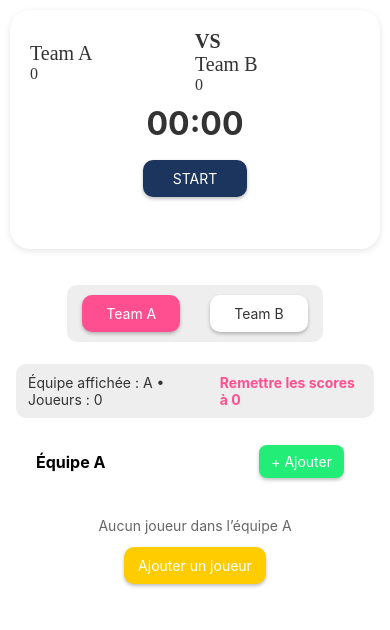
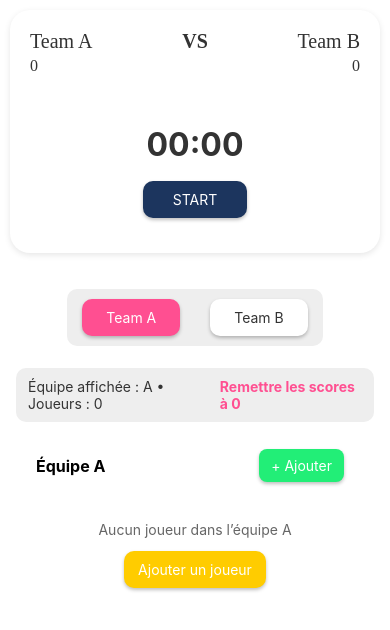
Before and after one commit to MognedahoMouhamadi/BasketScore-, a React Native app: screen /Home in a window 390 px wide. Shown: the top 630 px of the page. Built offline with nearby package versions, Linux system fonts and the light colour scheme; what react-native-worklets would draw is missing.

Commit message:
Ajout du score des équipes
- plus qu'à lier avec le score des joueurs et c'est bon

- tout ce qui est style on verra au moment venu

```diff
--- a/src/components/organisms/Header.tsx
+++ b/src/components/organisms/Header.tsx
@@ -1,73 +1,64 @@
 import React from 'react';
-import { View, StyleSheet, TouchableOpacity } from 'react-native';
+import { View, StyleSheet } from 'react-native';
 import { useTheme } from '../../theme/ThemeProvider';
 import { Text } from '../atoms/text';
-import { Icon } from '../atoms/Icon';
-import { useNavigation } from '@react-navigation/native';
-import { Button } from '../atoms/button';
 import Chrono from '../molecules/chrono';
-import SwitchTeam from '../molecules/useTeam';
-
 
 type HeaderProps = {
   title: string;
   showBack?: boolean;
+  // score?: number; // si tu veux des scores dynamiques, passe-les en props séparées
   scoreA?: number;
   scoreB?: number;
 };
 
 export default function Header({ title, showBack = false, scoreA = 0, scoreB = 0 }: HeaderProps) {
   const { colors } = useTheme();
-  const navigation = useNavigation();
   const TeamA = 'Team A';
   const TeamB = 'Team B';
 
+  return (
+    <View style={[styles.container, { backgroundColor: colors.primary }]}>
+      {/* Ligne équipes */}
+      <View style={styles.teamRow}>
+        {/* Colonne gauche */}
+        <View style={styles.colLeft}>
+          <Text variant="title" style={{ color: colors.text }}>{TeamA}</Text>
+          <Text style={{ color: colors.text }}>{scoreA}</Text>
 
-  return (
-    <View style={{ flex: 1, ...styles.container, backgroundColor: colors.primary }}>
+          {/* je veux ajouter une image ici plus tard */}
+          <View style={{ height: 24, borderRadius: 12, backgroundColor: colors.rose }} />
+          {/* <Image source={require('../../assets/teamA.png')} style={{ width: 24, height: 24 }} /> */}
+        </View>
 
-      <View style={styles.team}>
+        {/* Colonne centre */}
+        <View style={styles.colCenter}>
+          <Text variant="title" style={[styles.title, { color: colors.text }]}>{title}</Text>
+        </View>
 
-          <View style={{ flex: 1 }}>
+        {/* Colonne droite */}
+        <View style={styles.colRight}>
+          <Text variant="title" style={{ color: colors.text }}>{TeamB}</Text>
+          <Text style={{ color: colors.text }}>{scoreB}</Text>
 
-          <Text variant="title" style={{ color: colors.text }}>
-          {TeamA}
-          </Text>
-
-          <Text>{scoreA}</Text>
-
-          </View>
-
-
-        <View style={{ flex: 1 }}>
-        <Text variant="title" style={[styles.title, { color: colors.text }]}>
-        {title}
-        </Text>
-
-
-        <View/>
-
-
-        <Text variant="title" style={{ color: colors.text }}>
-          {TeamB}
-        </Text>
-
-        <Text>{scoreB}</Text>
-
+          {/* je veux ajouter une image ici plus tard */}
+          <View style={{ height: 24, borderRadius: 12, backgroundColor: colors.rose }} />
+          {/* <Image source={require('../../assets/teamA.png')} style={{ width: 24, height: 24 }} /> */}
         </View>
-        <View />
 
       </View>
-      <Chrono />
 
+      {/* Chrono centré */}
+      <View style={styles.chronoWrap}>
+        <Chrono />
+      </View>
     </View>
   );
 }
 
-
-
 const styles = StyleSheet.create({
   container: {
+    // ⚠️ ne mets pas flex:1 ici, sinon le header prend toute la page
     flexDirection: 'column',
     alignItems: 'center',
     padding: 20,
@@ -75,25 +66,42 @@ const styles = StyleSheet.create({
     elevation: 4,
     margin: 10,
     shadowColor: '#000',
-    shadowOffset: {
-      width: 0,
-      height: 2,
-    },
+    shadowOffset: { width: 0, height: 2 },
     shadowOpacity: 0.10,
     shadowRadius: 6,
   },
-  backButton: {
-    marginRight: 16,
+
+  teamRow: {
+    flexDirection: 'row',
+    alignItems: 'flex-start',
+    justifyContent: 'space-between',
+    width: '100%',
   },
+
+  colLeft: {
+    flex: 1,
+    alignItems: 'flex-start',
+    gap: 4,
+  },
+  colCenter: {
+    flex: 1,
+    alignItems: 'center',
+    gap: 4,
+  },
+  colRight: {
+    flex: 1,
+    alignItems: 'flex-end',
+    gap: 4,
+  },
+
   title: {
     fontWeight: 'bold',
     fontSize: 20,
   },
 
-  team: {
-    flexDirection: 'row',
+  chronoWrap: {
+    marginTop: 12,
+    width: '100%',
     alignItems: 'center',
-    justifyContent: 'center',
-    width: '100%',
-  }
+  },
 });
```
